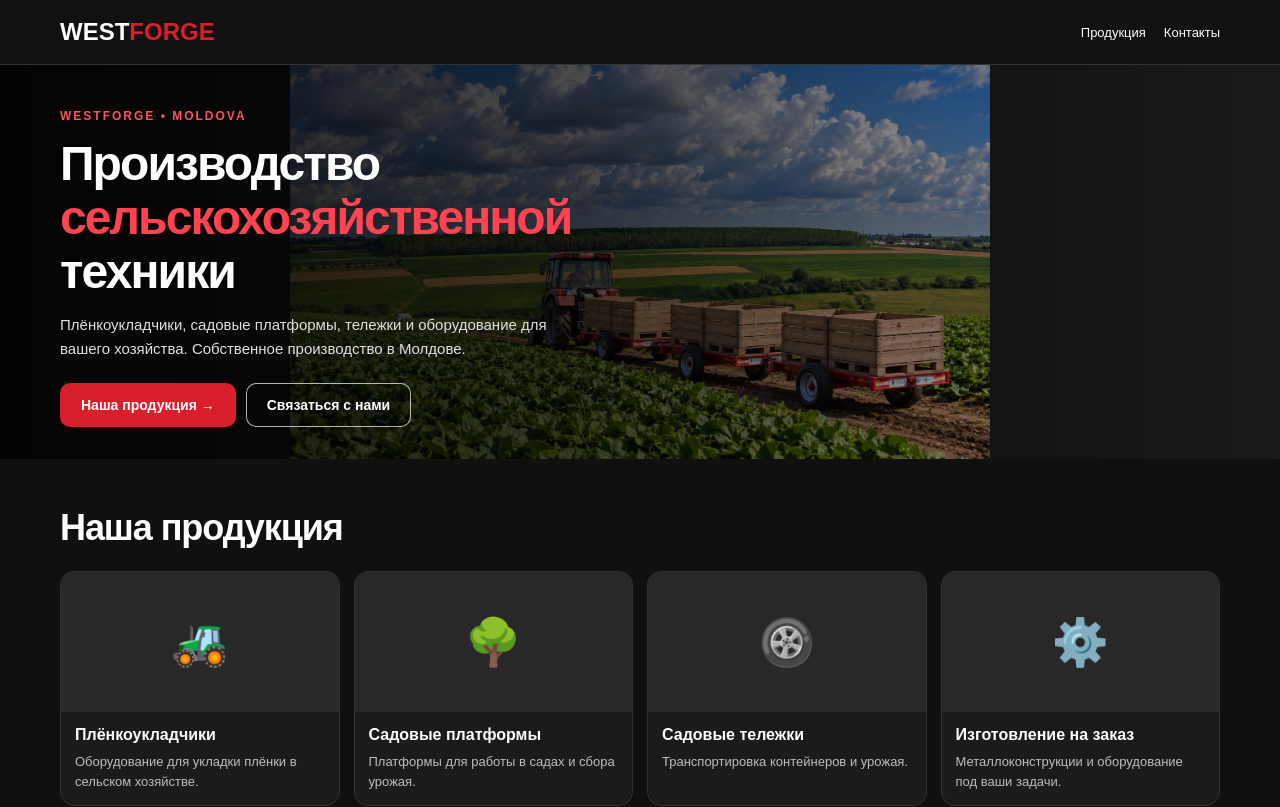
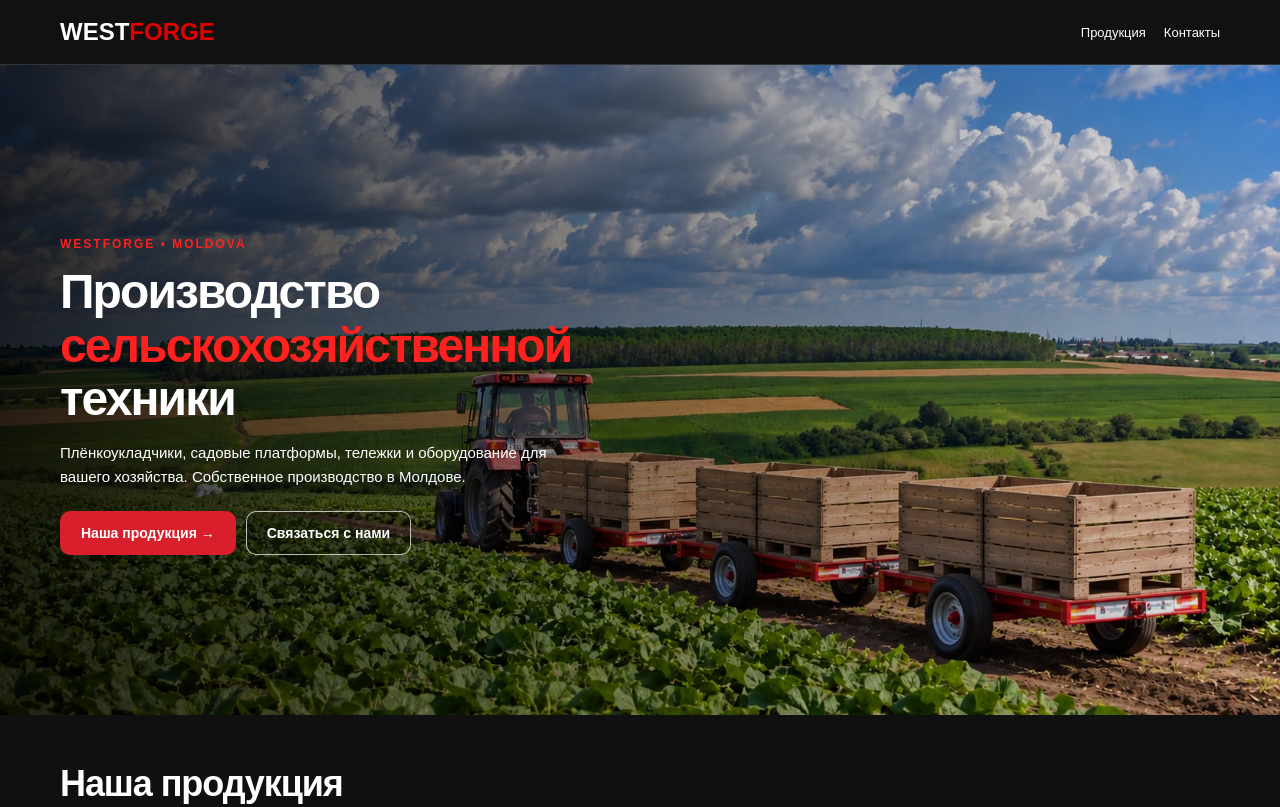
Before and after one commit to Stratu2026/WestForge, a Next.js app: page / in a window 1280 px wide. Shown: the top 807 px of the page. Built offline with nearby package versions, Linux system fonts and the light colour scheme.

Commit message:
Update page.tsx

```diff
--- a/app/page.tsx
+++ b/app/page.tsx
@@ -44,7 +44,7 @@ export default function Home() {
           }}
         >
           <Link href="/" style={{ fontSize: 24, fontWeight: 900 }}>
-            WEST<span style={{ color: "#d91f2b" }}>FORGE</span>
+            WEST<span style={{ color: "#e00000" }}>FORGE</span>
           </Link>
 
           <nav style={{ display: "flex", gap: 18, fontSize: 13 }}>
@@ -58,15 +58,15 @@ export default function Home() {
         className="hero"
         style={{
           position: "relative",
-          minHeight: 380,
+          minHeight: 650,
           display: "flex",
           alignItems: "center",
           backgroundColor: "#202020",
           backgroundImage:
-            "linear-gradient(90deg, rgba(0,0,0,.90) 0%, rgba(0,0,0,.70) 45%, rgba(0,0,0,.20) 100%), url('/hero-desktop.webp')",
-          backgroundPosition: "center",
-          backgroundSize: "contain",
-backgroundRepeat: "no-repeat",
+            "linear-gradient(90deg, rgba(0,0,0,.82) 0%, rgba(0,0,0,.48) 40%, rgba(0,0,0,.08) 100%), url('/hero-desktop.webp')",
+          backgroundPosition: "center center",
+          backgroundSize: "cover",
+          backgroundRepeat: "no-repeat",
         }}
       >
         <div
@@ -74,14 +74,14 @@ backgroundRepeat: "no-repeat",
           style={{
             position: "relative",
             zIndex: 1,
-            paddingTop: 32,
-            paddingBottom: 32,
+            paddingTop: 40,
+            paddingBottom: 40,
           }}
         >
           <div style={{ maxWidth: 630 }}>
             <p
               style={{
-                color: "#ff5260",
+                color: "#ff2020",
                 fontSize: 12,
                 fontWeight: 800,
                 letterSpacing: 2,
@@ -100,7 +100,7 @@ backgroundRepeat: "no-repeat",
             >
               Производство
               <br />
-              <span style={{ color: "#ff4351" }}>
+              <span style={{ color: "#ff2020" }}>
                 сельскохозяйственной
               </span>
               <br />
@@ -109,7 +109,7 @@ backgroundRepeat: "no-repeat",
 
             <p
               style={{
-                color: "#e1e1e1",
+                color: "#ffffff",
                 fontSize: 15,
                 lineHeight: 1.6,
                 maxWidth: 490,
@@ -169,14 +169,12 @@ backgroundRepeat: "no-repeat",
           grid-template-columns: repeat(4, minmax(0, 1fr));
           gap: 14px;
         }
-
         .product-card {
           overflow: hidden;
           border-radius: 14px;
           background: #1b1b1b;
           border: 1px solid #333;
         }
-
         .product-placeholder {
           height: 140px;
           display: flex;
@@ -185,50 +183,25 @@ backgroundRepeat: "no-repeat",
           background: #282828;
           font-size: 46px;
         }
-
-        .product-content {
-          padding: 14px;
-        }
-
-        .product-content h3 {
-          margin: 0 0 8px;
-          font-size: 16px;
-        }
-
+        .product-content { padding: 14px; }
+        .product-content h3 { margin: 0 0 8px; font-size: 16px; }
         .product-content p {
           margin: 0;
           color: #bdbdbd;
           font-size: 13px;
           line-height: 1.5;
         }
-
         @media (max-width: 800px) {
           .product-grid {
             grid-template-columns: repeat(2, minmax(0, 1fr));
           }
         }
-
         @media (max-width: 640px) {
-          .product-grid {
-            gap: 10px;
-          }
-
-          .product-placeholder {
-            height: 105px;
-            font-size: 36px;
-          }
-
-          .product-content {
-            padding: 10px;
-          }
-
-          .product-content h3 {
-            font-size: 14px;
-          }
-
-          .product-content p {
-            font-size: 12px;
-          }
+          .product-grid { gap: 10px; }
+          .product-placeholder { height: 105px; font-size: 36px; }
+          .product-content { padding: 10px; }
+          .product-content h3 { font-size: 14px; }
+          .product-content p { font-size: 12px; }
         }
       `}</style>
     </main>
```
